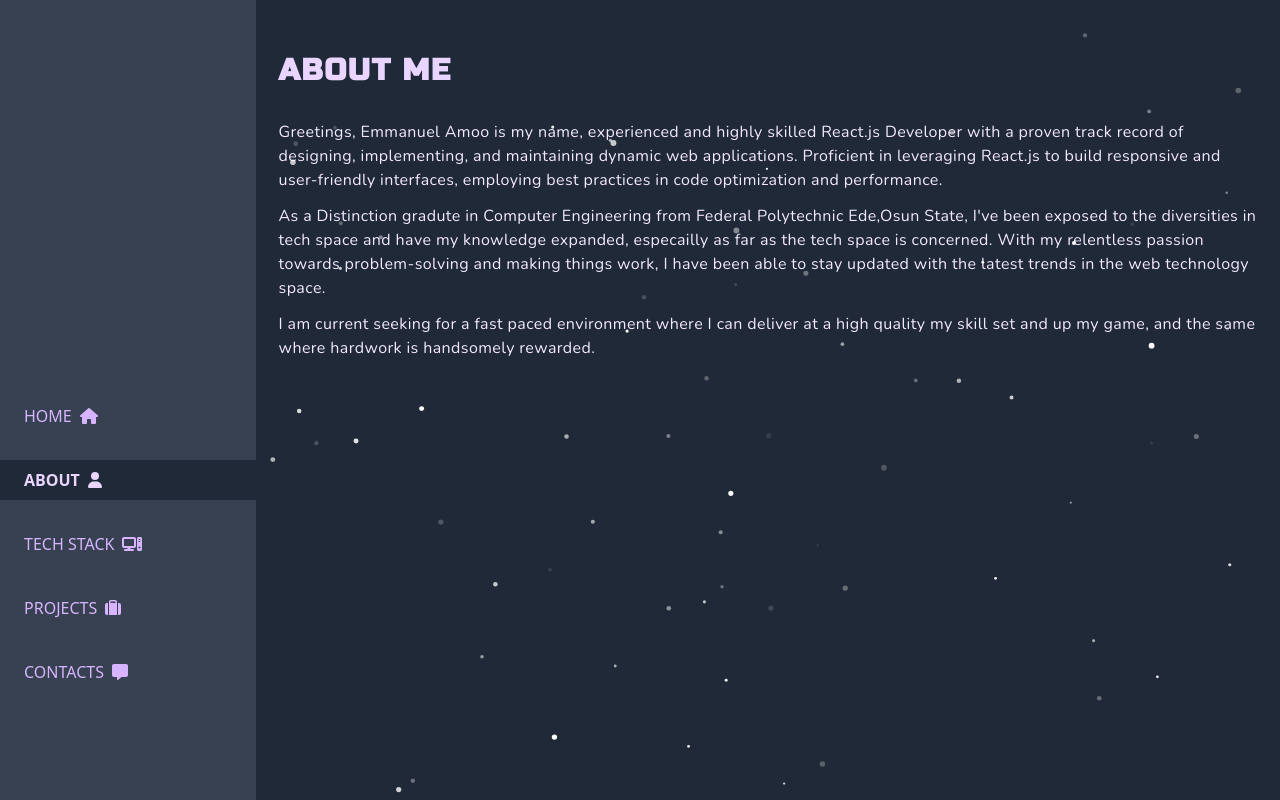
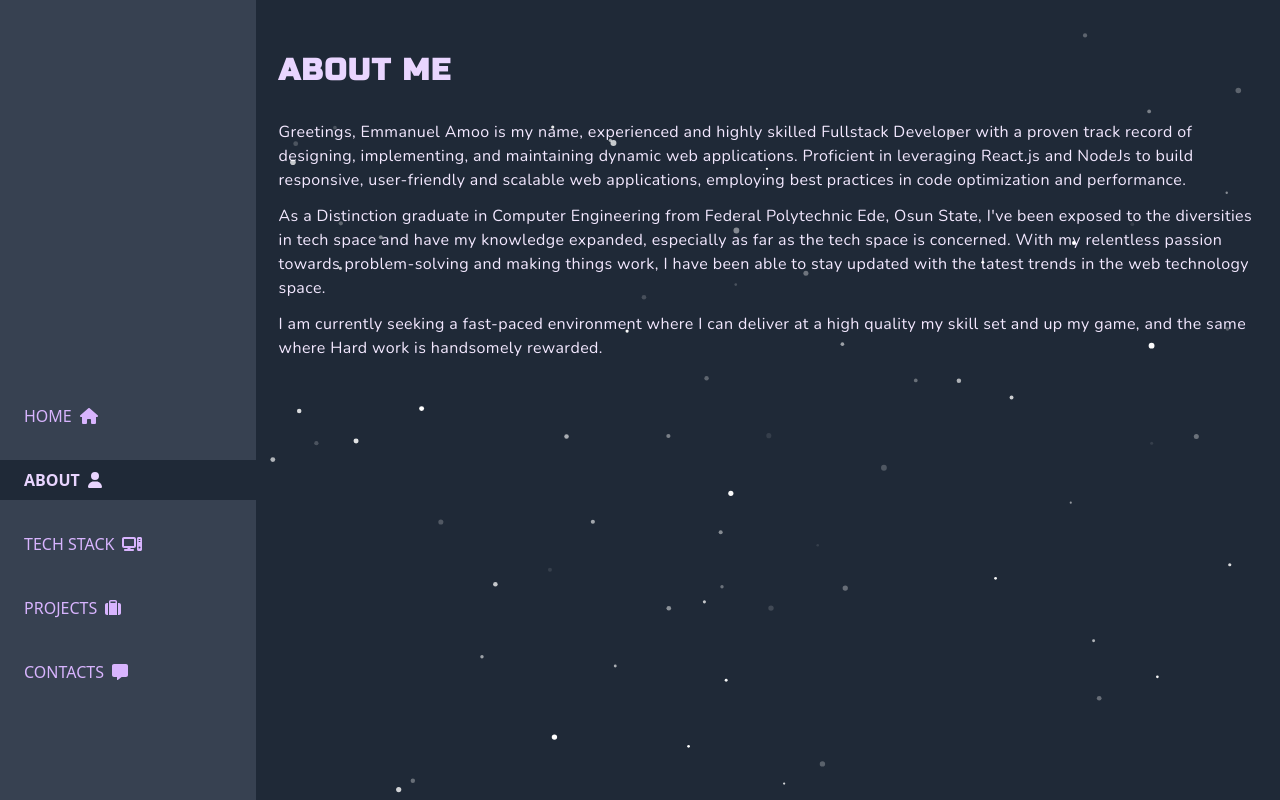
Before and after one commit to EAconcepts/Portfolio, a React (Vite) app: page /about in a window 1280 px wide. Built offline with nearby package versions, Linux system fonts and the light colour scheme; no server answers; a web font is replaced by a local one.

Commit message:
Update About.jsx

```diff
--- a/src/pages/About.jsx
+++ b/src/pages/About.jsx
@@ -8,20 +8,20 @@ const About = () => {
       </h1>
       <div className="slide-in-right mt-8 dark:text-purple-100 tracking-wide flex flex-col gap-3 font-nunito">
         <p>
-          Greetings, Emmanuel Amoo is my name, experienced and highly skilled React.js Developer with a proven track record of designing, implementing, and maintaining dynamic web applications. Proficient in leveraging React.js to build responsive and user-friendly interfaces, employing best practices in code optimization and performance.
+          Greetings, Emmanuel Amoo is my name, experienced and highly skilled Fullstack Developer with a proven track record of designing, implementing, and maintaining dynamic web applications. Proficient in leveraging React.js and NodeJs to build responsive, user-friendly and scalable web applications, employing best practices in code optimization and performance.
         </p>
         <p>
-          As a Distinction gradute in Computer Engineering from Federal
-          Polytechnic Ede,Osun State, I've been exposed to the diversities in
-          tech space and have my knowledge expanded, especailly as far as the
+          As a Distinction graduate in Computer Engineering from Federal
+          Polytechnic Ede, Osun State, I've been exposed to the diversities in
+          tech space and have my knowledge expanded, especially as far as the
           tech space is concerned. With my relentless passion towards
           problem-solving and making things work, I have been able to stay
           updated with the latest trends in the web technology space.
         </p>
         <p>
-          I am current seeking for a fast paced environment where I can deliver
+          I am currently seeking a fast-paced environment where I can deliver
           at a high quality my skill set and up my game, and the same where
-          hardwork is handsomely rewarded.
+          Hard work is handsomely rewarded.
         </p>
       </div>
     </div>
```
